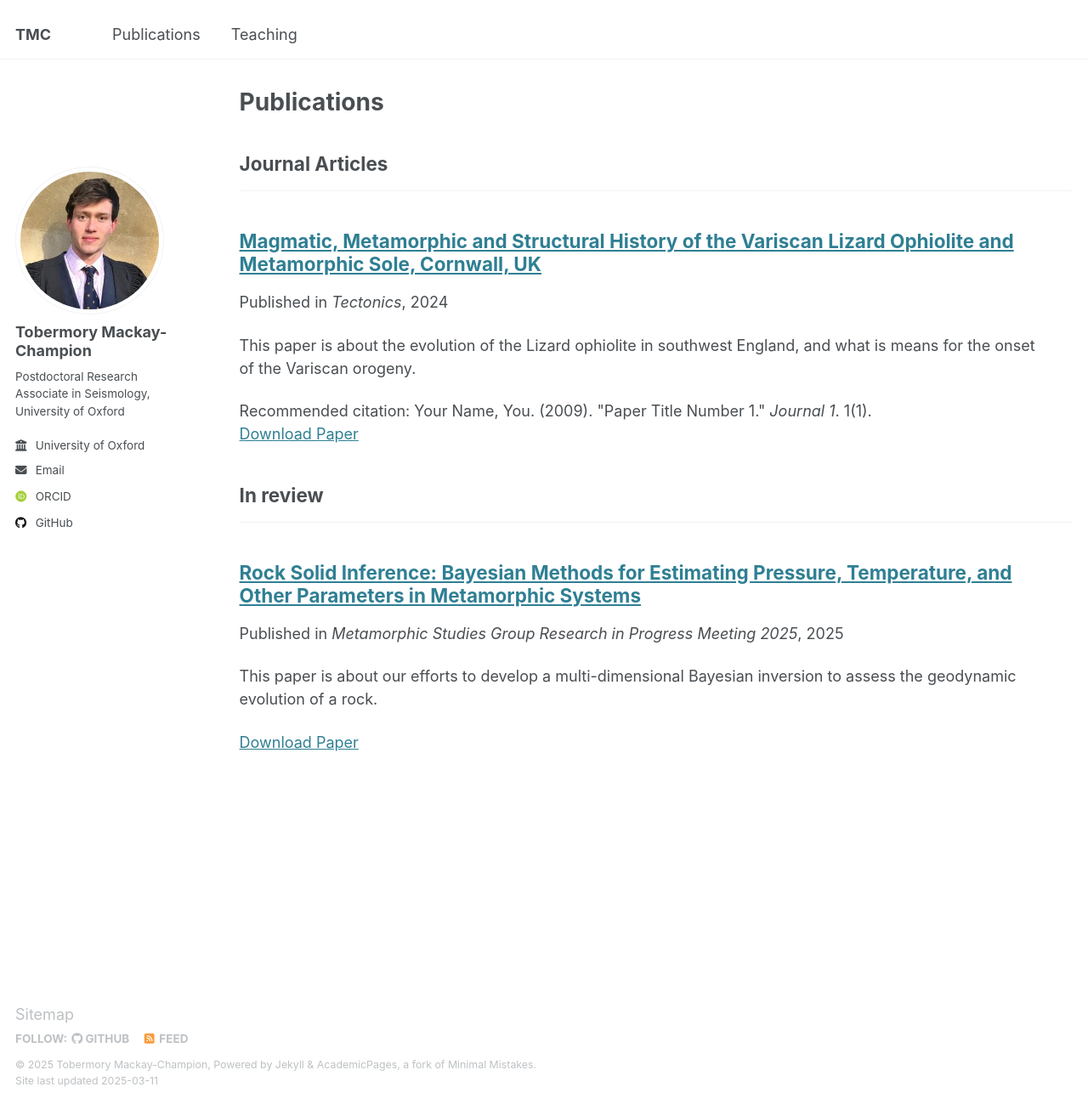
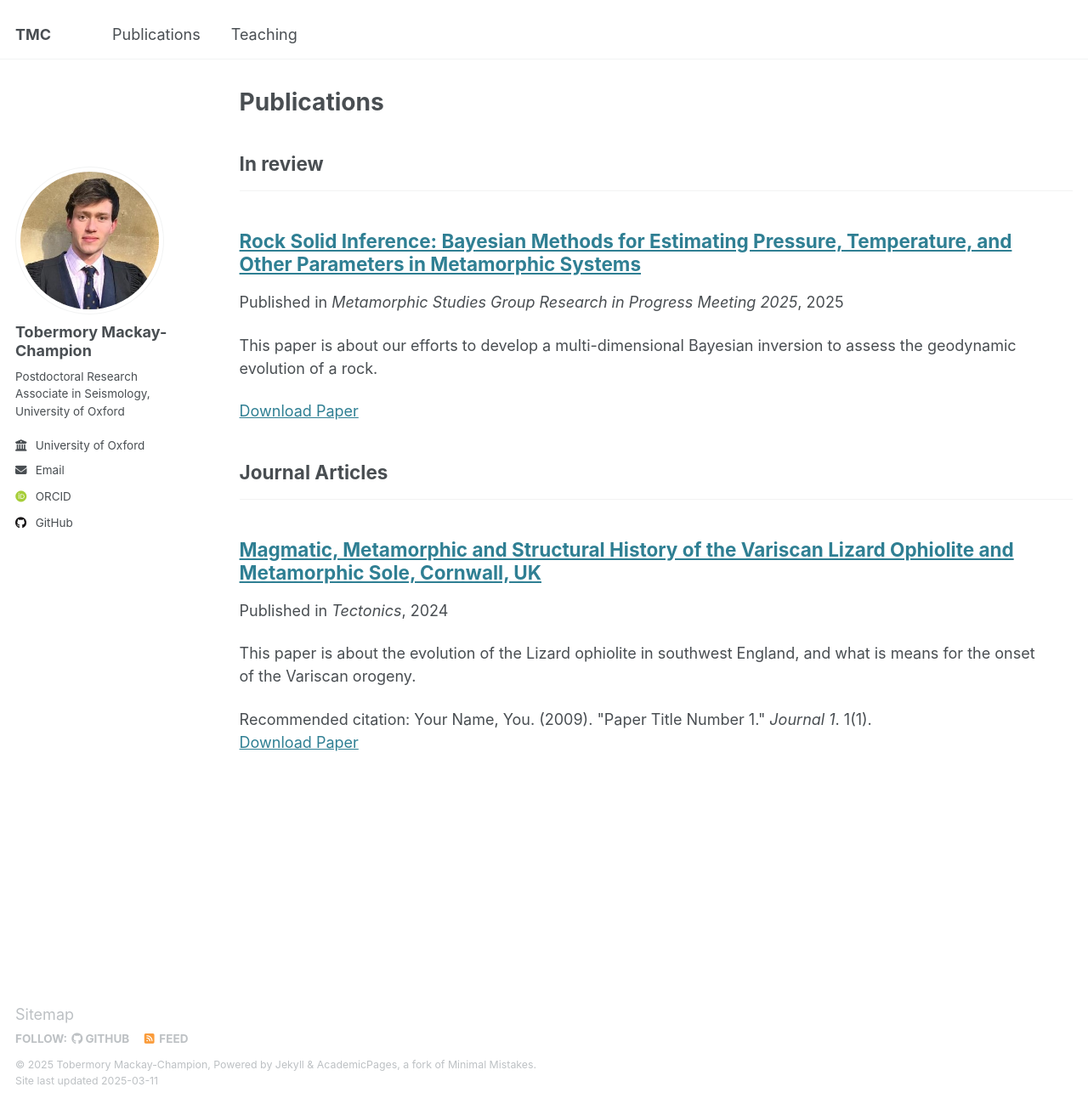
Before and after one commit to TMackay-Champion/TMackay-Champion.github.io, a Jekyll site: the page built from _pages/publications.html, in a window 1280 px wide and 1299 px high. Shown: the whole window at 85% size. Built offline with Jekyll 4.4.1, drawn with Linux system fonts in a browser that asks for light colours; some web fonts are replaced; part of the change alters nothing that is shown.

```diff
--- a/_config.yml
+++ b/_config.yml
@@ -77,14 +77,14 @@ author:
 
 # Publication Category - The following the list of publication categories and their headings
 publication_category:
+  preprints:
+    title: 'In review'
   books:
     title: 'Books'
   manuscripts:
     title: 'Journal Articles'
   conferences:
     title: 'Conference Papers'
-  preprints:
-    title: 'In review'
 
 # Site Settings
 teaser                   :  # filename of teaser fallback teaser image placed in /images/, .e.g. "500x300.png"
```
